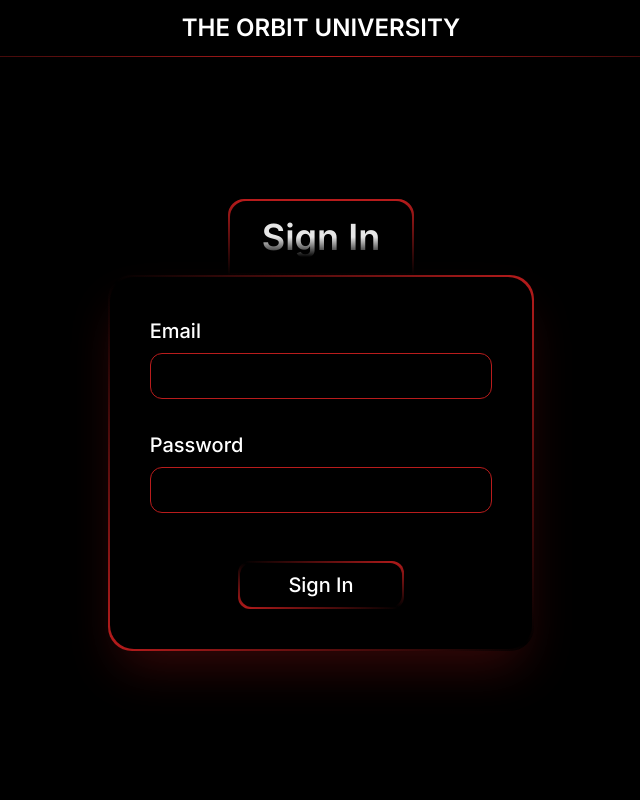
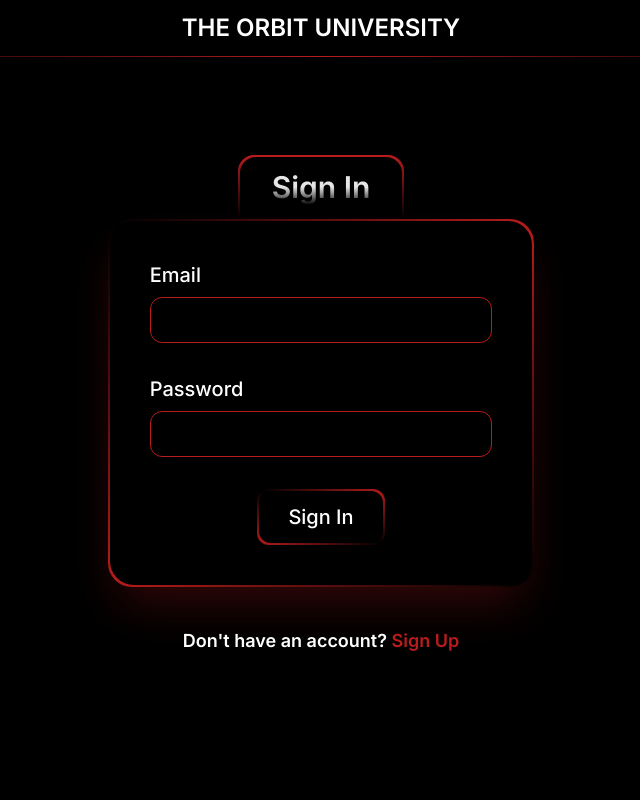
Before and after one commit to CodeFlow110101/orbituniversity, a Laravel app: page /sign-in in a window 1280 px wide. Shown: the whole page, without its empty margins (319-959 px from the left). Run offline with Laravel 12, Linux system fonts and the light colour scheme; style sheets or scripts are compiled from the project's sources; some libraries are stand-ins or nearby versions.

Commit message:
login management created

```diff
--- a/resources/views/livewire/landing-page.blade.php
+++ b/resources/views/livewire/landing-page.blade.php
@@ -1,10 +1,19 @@
 <?php
+
+use Illuminate\Support\Facades\Auth;
 
 use function Livewire\Volt\{state, mount};
 
 state(['path']);
 mount(function () {
     $this->path = request()->path();
+    $isAuth = Auth::check();
+
+    if ($isAuth && in_array($this->path, ['sign-in'])) {
+        $this->redirectRoute('dashboard', navigate: true);
+    } elseif (!$isAuth && in_array($this->path, ['dashboard', 'programs'])) {
+        $this->redirectRoute('sign-in', navigate: true);
+    }
 });
 
 ?>
--- a/resources/views/livewire/web-app/dashboard.blade.php
+++ b/resources/views/livewire/web-app/dashboard.blade.php
@@ -14,9 +14,9 @@ use function Livewire\Volt\{state};
         <div class="w-2/5 border border-white/30 rounded-3xl p-6 gap-3 flex flex-col">
             <div class="text-white inter-300">Monk Mode</div>
             <div class="border-4 border-blue-500 py-4 rounded-3xl text-center">
-                <div class="text-6xl text-white inter-700">0</div>
-                <div class="text-3xl text-white inter-600 py-2">Day Streak</div>
-                <div class="text-xl text-white/30 inter-600">21 Days Left</div>
+                <div class="text-3xl text-white inter-700">0</div>
+                <div class="text-xl text-white inter-600 py-2">Day Streak</div>
+                <div class="text-white/30 inter-600">21 Days Left</div>
             </div>
             <div class="flex justify-around rounded-2xl p-4 border border-white/30 w-full">
                 <div class="border-2 border-white/30 hover:border-white group transition-colors duration-200 rounded-full p-1">
--- a/resources/views/livewire/web-app/sign-in.blade.php
+++ b/resources/views/livewire/web-app/sign-in.blade.php
@@ -1,9 +1,30 @@
 <?php
 
-use function Livewire\Volt\{state};
+use Illuminate\Http\Request;
+use Illuminate\Support\Facades\Auth;
 
-$submit = function () {
-    $this->redirectRoute('dashboard');
+use function Livewire\Volt\{state, rules};
+
+state(['email', 'password']);
+
+rules(['password' => 'required', 'email' => 'required|email']);
+
+$submit = function (Request $request) {
+
+    $this->validate();
+
+    if (
+        Auth::attempt([
+            'email' => $this->email,
+            'password' => $this->password,
+        ])
+    ) {
+        $request->session()->regenerate();
+
+        $this->redirectRoute('dashboard', navigate: true);
+    } else {
+        $this->addError('email', 'Invalid Credentials');
+    }
 };
 
 ?>
@@ -18,35 +39,59 @@ $submit = function () {
             <div>
                 <div class="flex justify-center whitespace-nowrap">
                     <div class="bg-gradient-to-b from-red-700 p-0.5 rounded-t-2xl w-min">
-                        <div class="size-full bg-black text-center rounded-t-2xl px-8 py-4">
-                            <div class="inter-600 text-4xl bg-clip-text text-transparent bg-gradient-to-b from-50% from-white/90">
+                        <div class="size-full bg-black text-center rounded-t-2xl px-8 py-3">
+                            <div class="inter-600 text-3xl bg-clip-text text-transparent bg-gradient-to-b from-50% from-white/90">
                                 Sign In
                             </div>
                         </div>
                     </div>
                 </div>
 
-                <div class="bg-gradient-to-tr shadow-2xl shadow-red-700/30 rounded-3xl from-red-700 via-transparent to-red-700 p-0.5 w-4/12 mx-auto ">
-                    <div class="size-full p-10 rounded-3xl h-min grid grid-cols-1 gap-3 bg-black">
-                        <div class="h-min grid grid-cols-1 gap-8 text-white">
-                            <div class="h-min grid grid-cols-1 gap-2">
-                                <div class="text-xl inter-500">Email</div>
-                                <div>
-                                    <input type="text" class="w-full inter-400 text-lg bg-transparent border border-red-700 rounded-xl py-2 px-4 outline-none caret-red-700">
+                <div class="mx-auto w-4/12">
+                    <form wire:submit="submit" class="bg-gradient-to-tr shadow-2xl shadow-red-700/30 rounded-3xl from-red-700 via-transparent to-red-700 p-0.5">
+                        <div class="size-full p-10 rounded-3xl bg-black">
+                            <div class="h-min grid grid-cols-1 gap-6 text-white">
+                                <div class="h-min grid grid-cols-1 gap-2">
+                                    <div class="text-xl inter-500">Email</div>
+                                    <div>
+                                        <input wire:model="email" type="text" class="w-full inter-400 text-lg bg-transparent border border-red-700 rounded-xl py-2 px-4 outline-none caret-red-700">
+                                    </div>
+                                    <div>
+                                        @error('email')
+                                        <span wire:transition.in.duration.500ms="scale-y-100"
+                                            wire:transition.out.duration.500ms="scale-y-0" class="text-red-700">{{ $message }}</span>
+                                        @enderror
+                                    </div>
                                 </div>
-                            </div>
-                            <div class="h-min grid grid-cols-1 gap-2">
-                                <div class="text-xl inter-500">Password</div>
-                                <div>
-                                    <input type="password" class="w-full inter-400 text-lg bg-transparent border border-red-700 rounded-xl py-2 px-4 outline-none caret-red-700">
+                                <div class="h-min grid grid-cols-1 gap-2">
+                                    <div class="text-xl inter-500">Password</div>
+                                    <div>
+                                        <input wire:model="password" type="password" class="w-full inter-400 text-lg bg-transparent border border-red-700 rounded-xl py-2 px-4 outline-none caret-red-700">
+                                    </div>
+                                    <div>
+                                        @error('password')
+                                        <span wire:transition.in.duration.500ms="scale-y-100"
+                                            wire:transition.out.duration.500ms="scale-y-0" class="text-red-700">{{ $message }}</span>
+                                        @enderror
+                                    </div>
                                 </div>
-                            </div>
-                            <div class="pt-4">
-                                <div wire:click="submit" class="hover:bg-red-700 hover:shadow-lg hover:shadow-red-700/50 transition-colors duration-300 cursor-pointer bg-gradient-to-bl from-red-700 via-transparent to-red-700 w-min mx-auto whitespace-nowrap p-0.5 rounded-xl">
-                                    <div class="bg-black rounded-xl px-12 py-2 inter-500 text-xl">Sign In</div>
+                                <div class="flex justify-center">
+                                    <button type="submit" wire:click="submit" wire:loading.class="pointer-events-none" wire:target="submit" class="hover:bg-red-700 w-32 h-14 hover:shadow-lg hover:shadow-red-700/50 transition-colors duration-300 cursor-pointer bg-gradient-to-bl from-red-700 via-transparent to-red-700 whitespace-nowrap p-0.5 rounded-xl">
+                                        <div class="size-full bg-black rounded-xl inter-500 text-xl flex justify-center items-center">
+                                            <div wire:loading.class="hidden pointer-events-none" wire:target="submit">Sign In</div>
+                                            <svg wire:loading.class.remove="hidden" wire:target="submit" aria-hidden="true" class="w-8 hidden h-8 text-transparent animate-spin fill-red-700" viewBox="0 0 100 101" fill="none" xmlns="http://www.w3.org/2000/svg">
+                                                <path d="M100 50.5908C100 78.2051 77.6142 100.591 50 100.591C22.3858 100.591 0 78.2051 0 50.5908C0 22.9766 22.3858 0.59082 50 0.59082C77.6142 0.59082 100 22.9766 100 50.5908ZM9.08144 50.5908C9.08144 73.1895 27.4013 91.5094 50 91.5094C72.5987 91.5094 90.9186 73.1895 90.9186 50.5908C90.9186 27.9921 72.5987 9.67226 50 9.67226C27.4013 9.67226 9.08144 27.9921 9.08144 50.5908Z" fill="currentColor" />
+                                                <path d="M93.9676 39.0409C96.393 38.4038 97.8624 35.9116 97.0079 33.5539C95.2932 28.8227 92.871 24.3692 89.8167 20.348C85.8452 15.1192 80.8826 10.7238 75.2124 7.41289C69.5422 4.10194 63.2754 1.94025 56.7698 1.05124C51.7666 0.367541 46.6976 0.446843 41.7345 1.27873C39.2613 1.69328 37.813 4.19778 38.4501 6.62326C39.0873 9.04874 41.5694 10.4717 44.0505 10.1071C47.8511 9.54855 51.7191 9.52689 55.5402 10.0491C60.8642 10.7766 65.9928 12.5457 70.6331 15.2552C75.2735 17.9648 79.3347 21.5619 82.5849 25.841C84.9175 28.9121 86.7997 32.2913 88.1811 35.8758C89.083 38.2158 91.5421 39.6781 93.9676 39.0409Z" fill="currentFill" />
+                                            </svg>
+                                        </div>
+                                    </button>
                                 </div>
+
                             </div>
                         </div>
+                    </form>
+                    <div class="flex justify-center text-white py-10 text-lg inter-600">
+                        <a href="/programs" wire:navigate>Don't have an account? <span class="text-red-700">Sign Up</span></a>
                     </div>
                 </div>
             </div>
```
Also changed, not shown: config/livewire.php (added, +173 -0 lines), resources/views/livewire/web-app/side-bar.blade.php (+29 -6 lines), database/migrations/2024_10_22_141801_create_first_user_in_users_table.php (added).
